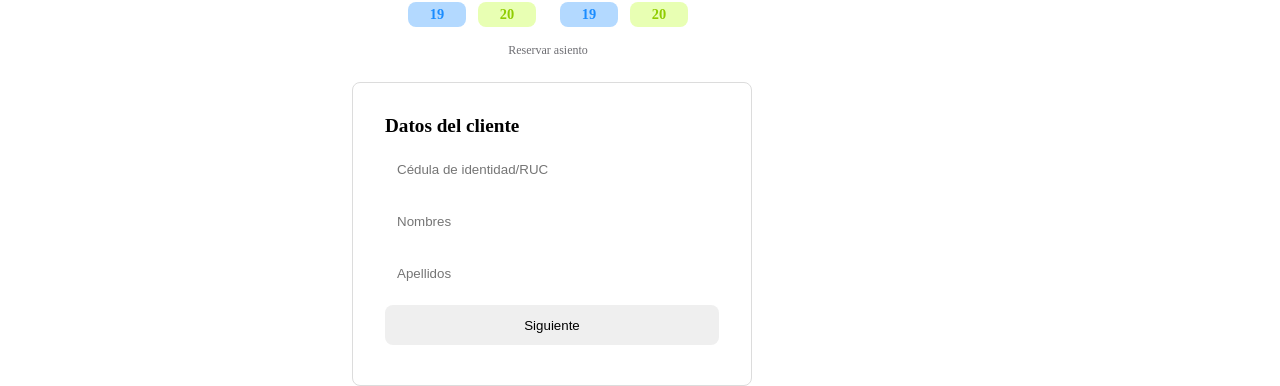
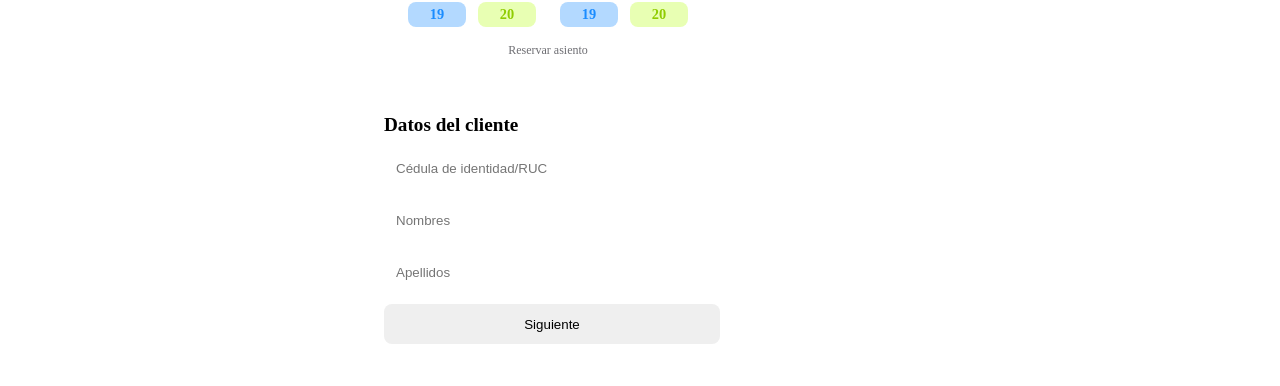
Before and after one commit to jeffersonmejia/apolo, a Next.js app: page / in a window 1280 px wide. Both pictures are taken after typing "Sample", "Sample123" into the empty fields and a click on the button "Ingresar". Shown: the part 445-831 px from the top of the page. Built offline with nearby package versions, Linux system fonts and the light colour scheme; data requests are answered from the project's data file.

Commit message:
change ssr

```diff
--- a/src/components/group_btn/index.js
+++ b/src/components/group_btn/index.js
@@ -1,7 +1,10 @@
+import { DarkModeContext } from "@/context/dark_mode";
+import { useContext } from "react";
 import styles from "./index.module.css";
 export function GroupBtn({ btn_1, btn_2, MyClick }) {
+	const { isDarkMode } = useContext(DarkModeContext);
 	return (
-		<div className={styles.group}>
+		<div className={`${styles.group} ${!isDarkMode ? styles.light : styles.dark}`}>
 			<button onClick={MyClick}>{btn_1}</button>
 			<small onClick={MyClick}>{btn_2}</small>
 		</div>
--- a/src/components/group_btn/index.module.css
+++ b/src/components/group_btn/index.module.css
@@ -8,10 +8,14 @@
 	width: fit-content;
 	text-align: center;
 	margin: auto;
-	color: var(--legend-color);
 	cursor: pointer;
 	transition: color 0.3s ease-in-out;
 }
-.group small:hover {
-	color: var(--btn-bg);
+
+.dark button {
+	background-color: var(--dark-btn);
+	color: var(--btn-fg);
 }
+.dark small {
+	color: var(--dark-text);
+}
--- a/src/components/main/index.js
+++ b/src/components/main/index.js
@@ -41,7 +41,7 @@ export default function Main() {
 			{!isSignin && <Signin />}
 			{isSignin && (
 				<main
-					className={`${styles.main} ${isDarkMode ? "dark" : ""} ${
+					className={`${styles.main} ${!isDarkMode ? styles.light : styles.dark} ${
 						error ? styles.main_expanded : ""
 					}`}
 				>
--- a/src/components/main/index.module.css
+++ b/src/components/main/index.module.css
@@ -5,7 +5,12 @@
 	flex-wrap: wrap;
 	gap: 16px;
 }
-
+.dark {
+	background-color: var(--dark-bg);
+}
+.light {
+	background-color: var(--light-bg);
+}
 @media screen and (min-width: 600px) {
 	.main {
 		flex-direction: row;
--- a/src/components/panel_client/index.js
+++ b/src/components/panel_client/index.js
@@ -3,13 +3,14 @@ import { PanelClientData } from "../panel_client_data";
 import { PanelClientTravel } from "../panel_client_travel";
 import { Loader } from "../loader";
 import { Modal } from "../modal";
-import { useState } from "react";
+import { useContext, useState } from "react";
+import { DarkModeContext } from "@/context/dark_mode";
 
 export function PanelClient() {
 	const [isLastForm, setLastForm] = useState(false);
 	const [isModalActive, setModal] = useState(false);
 	const [isPrintedTicket, setPrinted] = useState(false);
-
+	const { isDarkMode } = useContext(DarkModeContext);
 	const printClientData = () => {
 		if (!isLastForm) {
 			setLastForm(true);
@@ -36,7 +37,9 @@ export function PanelClient() {
 
 	return (
 		<>
-			<form className={styles.clientForm}>
+			<form
+				className={`${styles.clientForm} ${!isDarkMode ? styles.light : styles.dark}`}
+			>
 				<legend>{!isLastForm ? "Datos del cliente" : "Datos del viaje"}</legend>
 				<fieldset>
 					{!isLastForm && <PanelClientData />}
--- a/src/components/panel_client/index.module.css
+++ b/src/components/panel_client/index.module.css
@@ -8,11 +8,9 @@
 }
 .clientForm {
 	width: 100%;
-	background-color: var(--main-bg);
 	flex-basis: 100%;
 	max-width: 400px;
 	margin: auto;
-	color: var(--legend-color);
 	border-radius: var(--border-radius);
 	animation: opacity 0.3s ease-in-out;
 }
@@ -22,7 +20,6 @@
 .print {
 	margin: auto;
 	margin-top: 12px;
-	color: var(--legend-color);
 	cursor: pointer;
 	transition: color 0.3s ease-in-out;
 }
@@ -32,7 +29,6 @@
 .modalContent {
 	width: 80%;
 	max-width: 400px;
-	background-color: var(--card-bg);
 	border-radius: var(--border-radius);
 	padding: 32px;
 }
@@ -63,7 +59,6 @@
 }
 .groupBtn small {
 	width: fit-content;
-	color: var(--legend-color);
 	cursor: pointer;
 	transition: color 0.3s ease-in-out;
 }
@@ -74,10 +69,36 @@
 .printMessage {
 	display: block;
 	text-align: center;
-	color: var(--color-success);
 	font-weight: bold;
 }
-
+.dark {
+	background-color: var(--dark-card);
+}
+.dark legend {
+	color: var(--dark-title);
+}
+.dark form {
+	border: none;
+}
+.dark select {
+	background-color: var(--dark-bg);
+	color: var(--dark-input-fg);
+	border: none;
+}
+.dark input {
+	background-color: var(--dark-input);
+	color: var(--dark-input-fg);
+}
+.dark button {
+	background-color: var(--dark-btn);
+	color: var(--btn-fg);
+}
+.dark button + small {
+	color: var(--dark-text);
+}
+.dark button + small:hover {
+	color: var(--dark-btn-secondary);
+}
 @media screen and (min-width: 600px) {
 	.clientForm {
 		width: 100%;
@@ -85,15 +106,12 @@
 		padding-top: 32px;
 		padding-bottom: 28px;
 		margin-left: 20px;
-		border: var(--border);
-		background-color: var(--card-bg);
+	}
+	.dark input {
+		background-color: var(--dark-bg);
 	}
 	.clientForm legend {
 		font-weight: bold;
 		font-size: 1.2rem;
-		color: var(--title-color);
-	}
-	.clientForm select {
-		background-color: var(--card-bg);
 	}
 }
--- a/src/components/panel_navbar/index.module.css
+++ b/src/components/panel_navbar/index.module.css
@@ -99,6 +99,12 @@
 .light span:hover {
 	background-color: var(--light-navbar-btn-hover);
 }
+.dark {
+	background-color: var(--dark-bg);
+}
+.dark h4 {
+	color: var(--dark-title);
+}
 .dark span {
 	background-color: var(--dark-navbar-btn);
 }
--- a/src/context/dark_mode/index.js
+++ b/src/context/dark_mode/index.js
@@ -3,7 +3,9 @@ import { createContext, useEffect, useState } from "react";
 const DarkModeContext = createContext();
 
 const DarkModeProvider = ({ children }) => {
-	const [isDarkMode, setDarkMode] = useState(false);
+	const [isDarkMode, setDarkMode] = useState(
+		JSON.parse(localStorage.getItem("dark")) || false
+	);
 	const handleDarkMode = () => {
 		setDarkMode(isDarkMode ? false : true);
 	};
--- a/src/pages/_app.js
+++ b/src/pages/_app.js
@@ -1,7 +1,10 @@
 import "@/styles/globals.css";
 import { useEffect } from "react";
-
-export default function App({ Component, pageProps }) {
+import dynamic from "next/dynamic";
+export default dynamic(() => Promise.resolve(App), {
+	ssr: false,
+});
+export function App({ Component, pageProps }) {
 	const handleSubmit = (e) => e.preventDefault();
 
 	useEffect(() => {
--- a/src/styles/globals.css
+++ b/src/styles/globals.css
@@ -126,7 +126,6 @@
 	padding: 0;
 	box-sizing: border-box;
 }
-
 body {
 	height: 100vh;
 }
```
